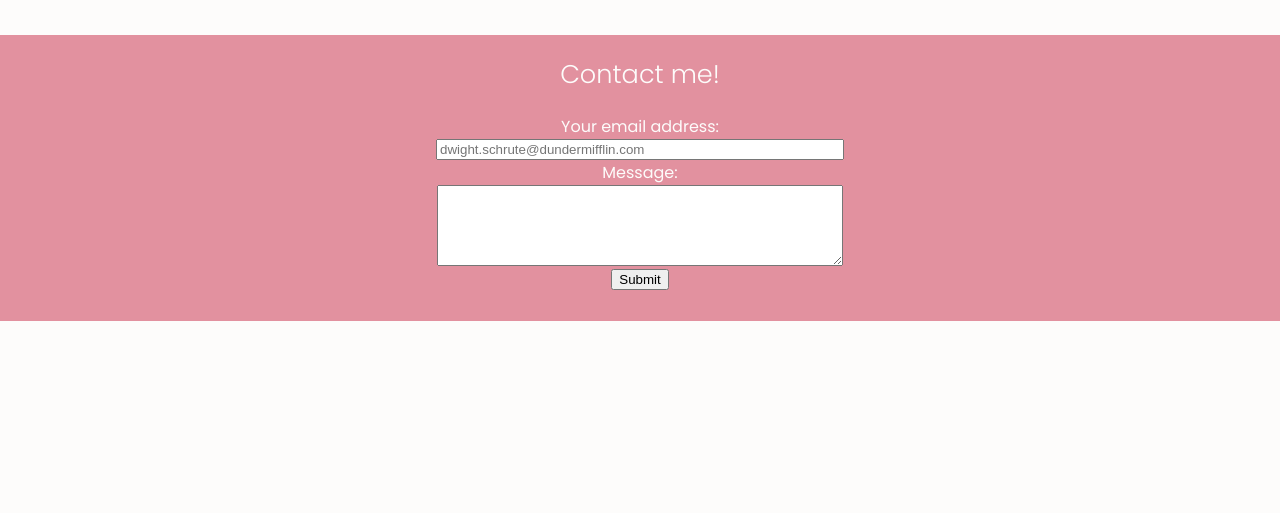
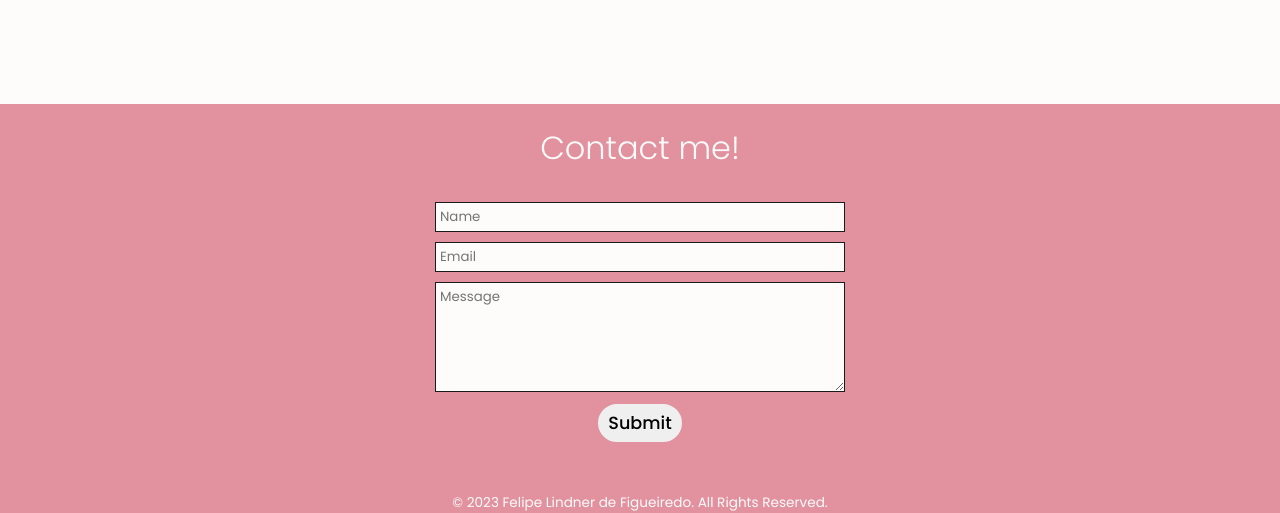
Before and after one commit to felipelf00/portfolio, a website built with webpack: page dist/index.html in a window 1280 px wide. Shown: the part 2243-2756 px from the top of the page. Before the commit the page ends 2564 px from the top, so only its background shows below. Built offline with nearby package versions, Linux system fonts and the light colour scheme; files whose address does not match are found by name.

Commit message:
contact form works

```diff
--- a/src/print.js
+++ b/src/print.js
@@ -42,7 +42,7 @@
   const resume = document.createElement("li");
   const resumeLink = document.createElement("a");
   resumeLink.textContent = "Resume";
-  resumeLink.href = "#";
+  resumeLink.href = "../src/CV.pdf";
   resumeLink.target = "_blank";
   resume.appendChild(resumeLink);
   const contact = document.createElement("li");
@@ -389,6 +389,7 @@
 
   const contact = document.createElement("h2");
   contact.textContent = "Contact me!";
+  contact.id = "contact";
 
   const formContainer = document.createElement("div");
   formContainer.classList.add("form-container");
@@ -396,39 +397,54 @@
   form.classList.add("contact-form");
   form.action = "https://formsubmit.co/f482dcda8ff4d9dbda15030d72670cda";
   form.method = "POST";
+  const name = document.createElement("input");
+  name.type = "text";
+  name.id = "name";
+  name.name = "name";
+  name.placeholder = "Name";
   const email = document.createElement("input");
-  email.classList.add("email-input");
+  // email.classList.add("email-input");
   email.type = "email";
   email.id = "email";
   email.name = "email";
-  email.placeholder = "dwight.schrute@dundermifflin.com";
+  email.placeholder = "Email";
   email.required = true;
-  const emailLabel = document.createElement("label");
-  emailLabel.for = "email";
-  emailLabel.textContent = "Your email address: ";
+  // const emailLabel = document.createElement("label");
+  // emailLabel.for = "email";
+  // emailLabel.textContent = "Your email address: ";
   const message = document.createElement("textarea");
-  message.classList.add("message-input");
+  // message.classList.add("message-input");
   // message.type = "textarea";
   message.rows = "5";
   message.id = "message";
   message.name = "message";
   message.required = true;
-  const messageLabel = document.createElement("label");
-  messageLabel.for = "message";
-  messageLabel.textContent = "Message: ";
+  message.placeholder = "Message";
+  // const messageLabel = document.createElement("label");
+  // messageLabel.for = "message";
+  // messageLabel.textContent = "Message: ";
   const submit = document.createElement("button");
   submit.type = "submit";
   submit.textContent = "Submit";
+  submit.classList.add("button");
+
+  form.appendChild(name);
+  // form.appendChild(emailLabel);
+  form.appendChild(email);
+  // form.appendChild(messageLabel);
+  form.appendChild(message);
+  form.appendChild(submit);
 
   formContainer.appendChild(contact);
   formContainer.appendChild(form);
-  formContainer.appendChild(emailLabel);
-  formContainer.appendChild(email);
-  formContainer.appendChild(messageLabel);
-  formContainer.appendChild(message);
-  formContainer.appendChild(submit);
+
+  const copyright = document.createElement("div");
+  copyright.classList.add("copyright");
+  copyright.textContent =
+    "© 2023 Felipe Lindner de Figueiredo. All Rights Reserved.";
 
   container.appendChild(formContainer);
+  container.appendChild(copyright);
 
   return container;
 }
--- a/src/style.css
+++ b/src/style.css
@@ -12,6 +12,10 @@
 
 .material-symbols-outlined {
   font-variation-settings: "FILL" 0, "wght" 400, "GRAD" 0, "opsz" 24;
+}
+
+html {
+  scroll-behavior: smooth;
 }
 
 body {
@@ -265,7 +269,12 @@
   transition: background-color 300ms;
 }
 
-.code:hover {
+.code:hover,
+button:hover,
+input:hover,
+textarea:hover,
+input:focus,
+textarea:focus {
   background-color: var(--background-color2);
 }
 
@@ -279,20 +288,45 @@
 footer {
   background-color: var(--detail-color);
   color: var(--background-color);
-  width: 100vw;
-  padding-bottom: 30px;
+  /* width: 100vw; */
+  /* padding-bottom: 42px; */
+  margin-top: 69px;
+  position: relative;
 }
 
 footer h2 {
   padding: 20px;
-  /* text-decoration: underline 3px solid var(--background-color); */
+  font-size: 2rem;
+}
+
+.form-container {
+  padding-bottom: 69px;
 }
 
 input,
 textarea {
   display: block;
   width: min(400px, 80vw);
-  margin: auto;
+  font-family: inherit;
+  margin: 10px auto 10px auto;
+  background-color: var(--background-color);
+  border: 1px solid var(--text-color);
+  outline: none;
+  padding: 4px;
+}
+
+button {
+  font-family: inherit;
+  cursor: pointer;
+  font-size: 1.1rem;
+}
+
+.copyright {
+  position: absolute;
+  bottom: 0;
+  left: 50%;
+  transform: translateX(-50%);
+  font-size: 0.7rem;
 }
 
 @media (min-width: 900px) {
@@ -317,4 +351,7 @@
   .project-wrapper {
     flex-direction: row-reverse;
   }
+  .copyright {
+    font-size: 0.85rem;
+  }
 }
```
Also changed, not shown: dist/bundle.js, 1 other file.
